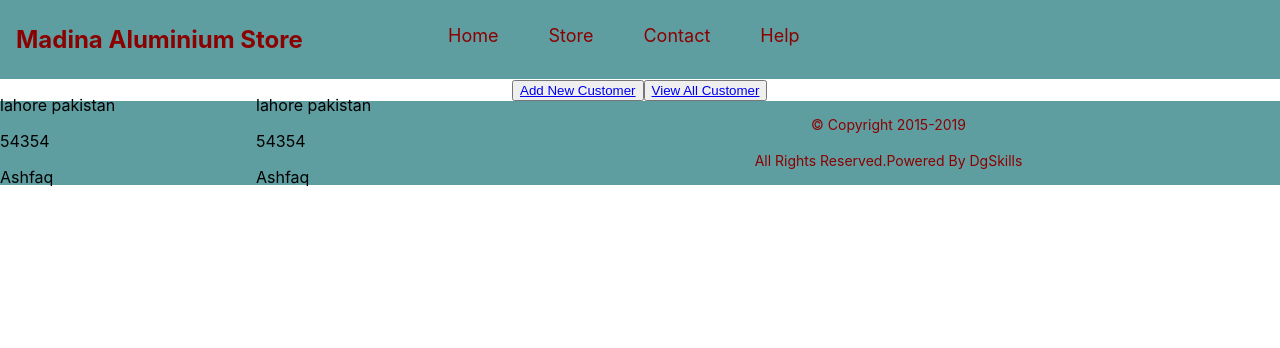
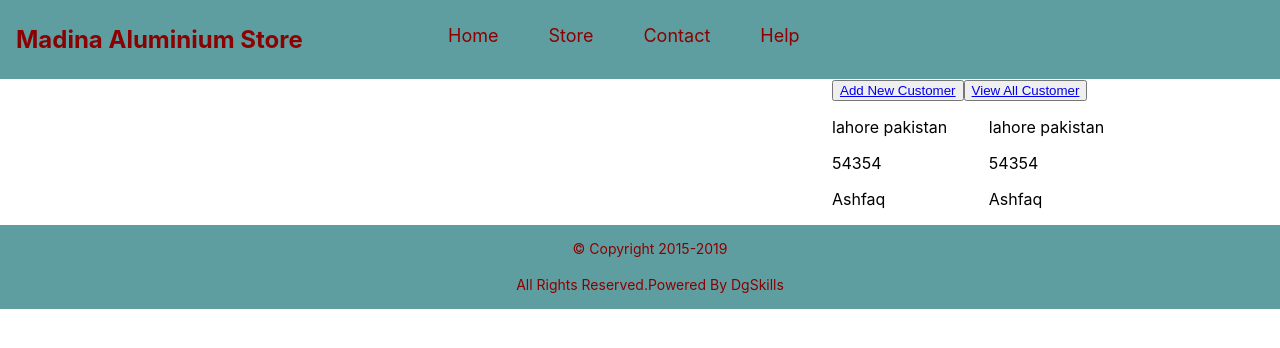
Before and after one commit to ashfaqshoukat/umairfyp, a React (Create React App) app: page /customerList in a window 1280 px wide. Both pictures are taken after a click on the link "Store". Shown: the top 348 px of the page. Built offline with nearby package versions, Linux system fonts and the light colour scheme.

Commit message:
commited

```diff
--- a/src/App.css
+++ b/src/App.css
@@ -185,3 +185,14 @@ button.btn{
   display: inline-block;
   font-size: 16px;
 }
+.storedashboar_style {
+  float: right;
+  width: 35%;
+}
+.customeritem_main {
+  float: left;
+  width: 35%;
+}
+.clear{
+  clear: both;
+}
--- a/src/components/CustomerItem.js
+++ b/src/components/CustomerItem.js
@@ -2,17 +2,15 @@ import React from 'react';
 
 const CustomerItem = ({indexs,customername, phonenbr, address,onPressed}) => {
     return (
-        <div onClick={(indexs)=>onPressed(indexs)} style={styles}>
+
+        <div className="customeritem_main" onClick={(indexs)=>onPressed(indexs)} >
             <p>{customername}</p>
             <p>{phonenbr}</p>
             <p>{address}</p>
         </div>
+
+
     )
 }
 
-const styles = {
-    "display": "block",
-    'width': '20%',
-    'float': 'left'
-}
 export default CustomerItem;
--- a/src/contents/CustomerForm.js
+++ b/src/contents/CustomerForm.js
@@ -15,6 +15,7 @@ class CustomerForm  extends React.Component{
     render() {
         return(
             <div>
+                <div>
                 <form className="form1"><br/>
                     <CustomerInput label="Customer Name" placeholde="Customer Name" value={this.state.customername}
                                    onChangeText={value => this.setState({customername: value})}/>
@@ -24,7 +25,10 @@ class CustomerForm  extends React.Component{
                                    onChangeText={value => this.setState({phonenbr: value})}/>
                                    <PrimaryButton onPressed={()=>{this.submitCustomerData()}}/>
                 </form>
+                </div>
+
             </div>
+
         )
     }
 
--- a/src/contents/CustomerList.js
+++ b/src/contents/CustomerList.js
@@ -9,7 +9,9 @@ class CustomerList extends React.Component {
 
     render() {
         return(
-            this.renderCustomerList()
+            <div>
+                { this.renderCustomerList()}
+            </div>
         )
 
     }
--- a/src/contents/StoreDashboard.js
+++ b/src/contents/StoreDashboard.js
@@ -7,7 +7,7 @@ class StoreDashboard extends React.Component{
     render() {
         return(
             <Router>
-            <div>
+            <div className="storedashboar_style">
                 <button className={styles.btn}><Link to={'/customerform'} className="nav-link"> Add New Customer </Link></button>
                 <button><Link to={'/customerList'} className="nav-link"> View All Customer</Link></button>
 
@@ -17,6 +17,9 @@ class StoreDashboard extends React.Component{
                     <Route path='/customerList' component={CustomerList} />
                 </Switch>
             </div>
+                <div className="clear"/>
+
+
             </Router>
         )
     }
```
